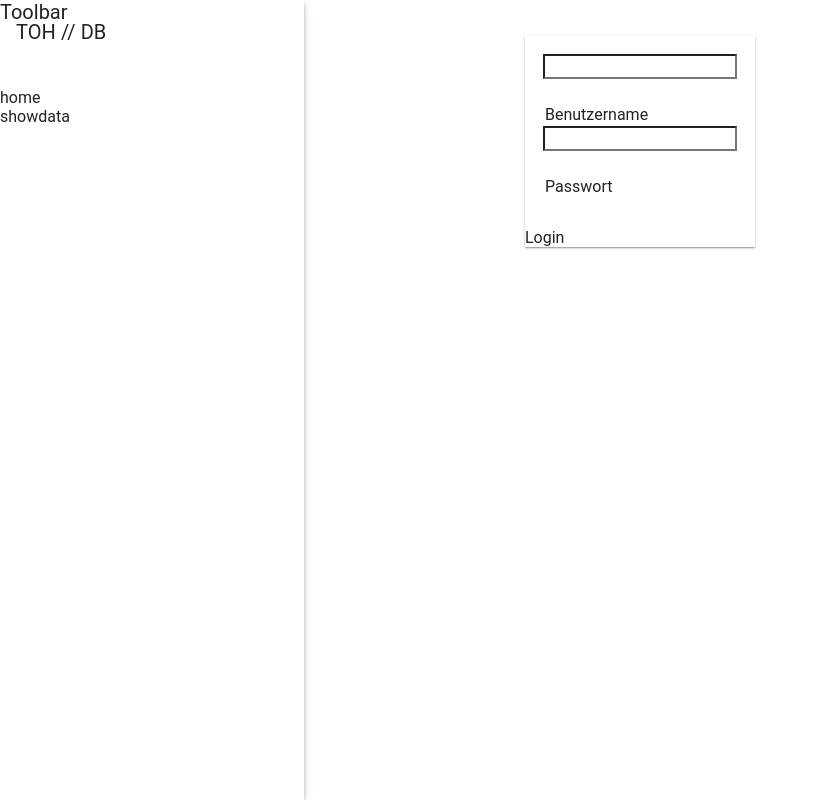
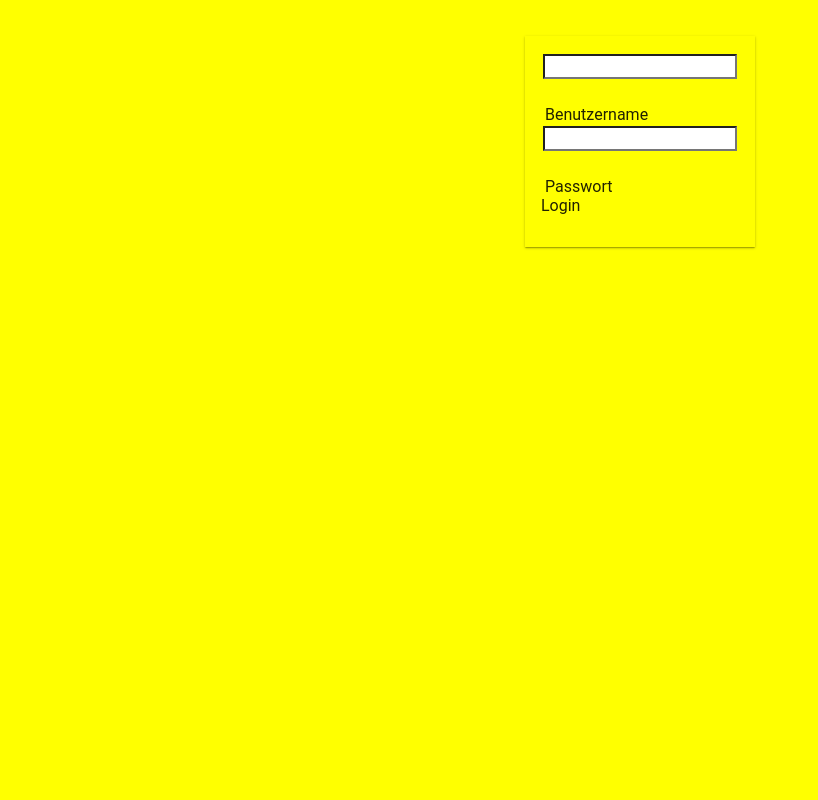
Before and after one commit to andrepura/tof, a plain HTML site: page WebContent/index.html in a window 1280 px wide. Shown: the whole page, without its empty margins (0-818 px from the left). Drawn offline with Linux system fonts and the light colour scheme; a web font is replaced by a local one.

Commit message:
no message

```diff
--- a/WebContent/css/style.css
+++ b/WebContent/css/style.css
@@ -13,3 +13,16 @@
     width: 230px;
     top: 36px;
 }
+
+#lock-screen{
+	position: absolute;
+	z-index: 500;
+	left: 0;
+	right: 0;
+	top: 0;
+	bottom: 0;
+	background: rgb(255,255,0);
+}
+#logout-button{
+	height: 35px;
+}
--- a/WebContent/index.html
+++ b/WebContent/index.html
@@ -16,7 +16,8 @@
 </head>
 <body layout="column" ng-controller="AppCtrl">
 
-	<md-card id="login-card" ng-hide="uid"><md-card-content>
+	<div id="lock-screen" ng-hide="uid">
+	<md-card id="login-card" ><md-card-content>
 	<form name="loginForm" ng-submit="login(user,pwd)">
 	<md-input-container>
   		<label>Benutzername</label>
@@ -26,12 +27,14 @@
   		<label >Passwort</label>
   		<input type="password" ng-model="pwd" required>
 	</md-input-container>
-	</form>
+
 	</md-card-content>
 	<div class="md-actions" layout="row" layout-align="center center">
-		<md-button ng-click="login(user,pwd)">Login</md-button>
+		<md-button class="md-raised" type="submit">Login</md-button>
 	</div>
+	</form>
 	</md-card>
+	</div>
 	<md-toolbar layout="row">
 	<div class="md-toolbar-tools">
 		<md-button ng-click="toggleSidenav('left')" hide-gt-sm
@@ -39,9 +42,11 @@
 		</md-button>
 		<h1>TOH // DB</h1>
 	</div>
+	<md-button id="logout-button" ng-click="logout()" class="md-raised md-accent" layout-align="end start">Abmelden</md-button>
+
 	</md-toolbar>
 	<div layout="row" flex>
-		<md-sidenav layout="column" class="md-sidenav-left md-whiteframe-z2"
+		<md-sidenav id="sidenav" layout="column" class="md-sidenav-left md-whiteframe-z2"
 			md-component-id="left" md-is-locked-open="$mdMedia('gt-sm')">
 		<md-toolbar class="md-medium-tall"> <span>Toolbar</span>
 		</md-toolbar>
--- a/WebContent/js/script.js
+++ b/WebContent/js/script.js
@@ -12,7 +12,14 @@ init = function() {
 					$mdSidenav(menuId).toggle();
 				};
 
-				$scope.uid = null
+				$scope.$on('$routeChangeStart', function(next, current) {
+						$mdSidenav('left').toggle();
+					 });
+
+				$scope.uid = null;
+				$scope.logout=function(){
+					$scope.uid = null;
+				};
 				$scope.login = function(user, pwd) {
 					$http({
 						method : 'POST',
--- a/WebContent/showdata/c.js
+++ b/WebContent/showdata/c.js
@@ -19,7 +19,8 @@ app.register.controller('showdata',['$scope','$http' , function($scope,$http){
 			url :  '../tof/search?q=' + encodeURI(q)
 
 		}).then(function(response) {
-			console.dir(response);
+			console.log(typeof response);
+
 			$scope.people=response.data;
 		}, function(error) {
 			$scope.people = [];
```
Also changed, not shown: WebContent/showdata/v.html (+1 -1 lines), WebContent/img/logo.jpg (added).
